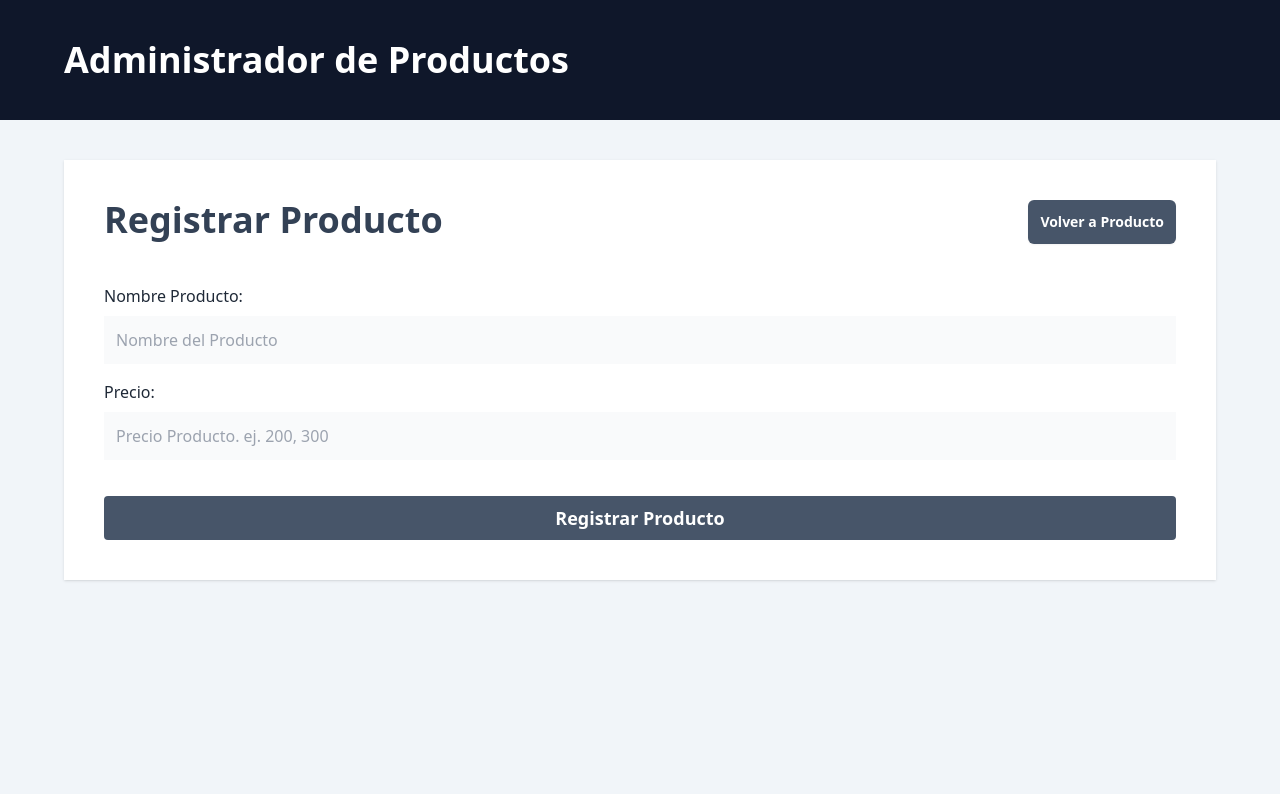
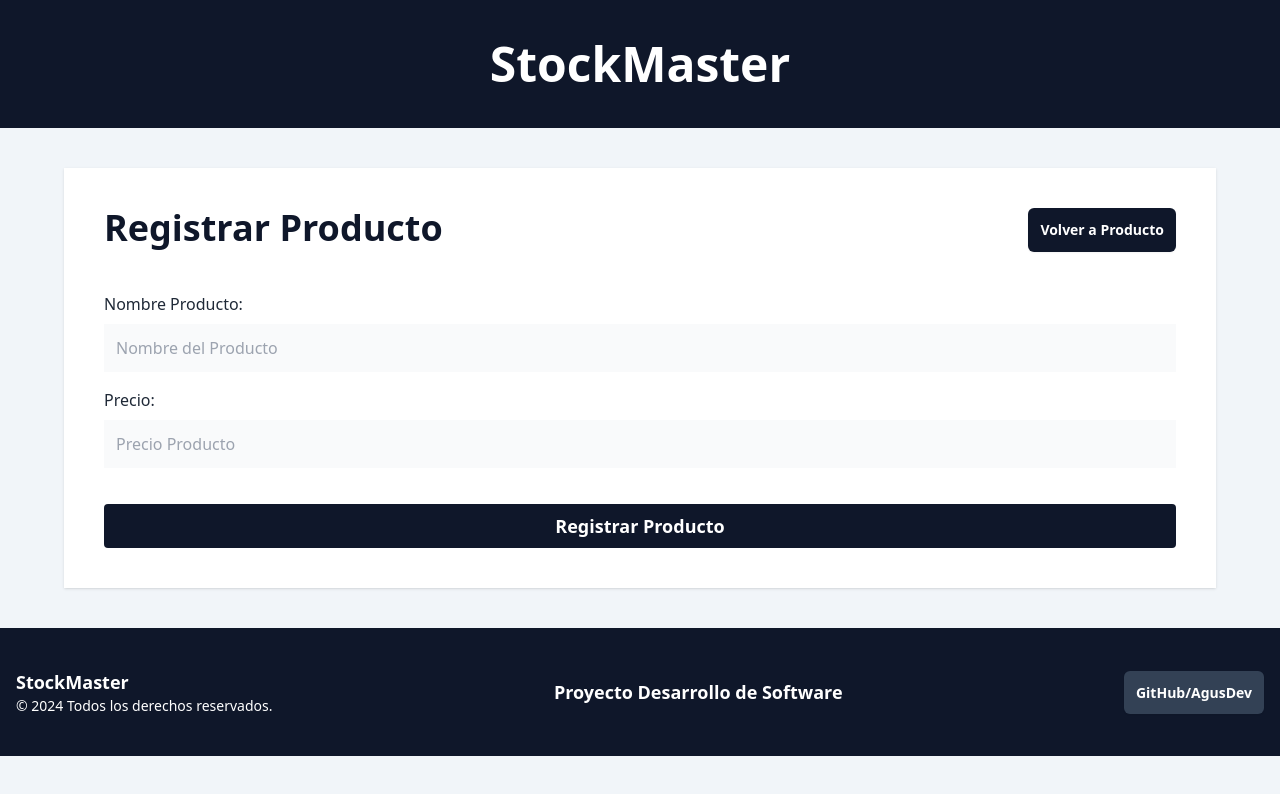
Before and after one commit to AgustinDevelopment/StockMasterTS, a React (Vite) app in the folder frontend/: page /productos/nuevo in a window 1280 px wide. Shown: the top 794 px of the page. Built offline with nearby package versions, Linux system fonts and the light colour scheme.

Commit message:
cambios en el frontend

```diff
--- a/frontend/src/components/ProductDetails.tsx
+++ b/frontend/src/components/ProductDetails.tsx
@@ -49,7 +49,7 @@
             <div className="flex gap-2 items-center">
                 <button
                     onClick={() => navigate(`/productos/${product.id}/editar`)}
-                    className="bg-slate-600 text-white rounded-lg w-full p-2 uppercase font-bold text-xs text-center"
+                    className="bg-slate-900 text-white rounded-lg w-full p-2 uppercase font-bold text-xs text-center"
                 >Editar</button>
 
                 <Form
--- a/frontend/src/components/ProductForm.tsx
+++ b/frontend/src/components/ProductForm.tsx
@@ -30,7 +30,7 @@
                 id="price"
                 type="number"
                 className="mt-2 block w-full p-3 bg-gray-50"
-                placeholder="Precio Producto. ej. 200, 300"
+                placeholder="Precio Producto"
                 name="price"
                 defaultValue={product?.price}
 
--- a/frontend/src/layouts/Layout.tsx
+++ b/frontend/src/layouts/Layout.tsx
@@ -5,7 +5,7 @@
     <>
         <header className='bg-slate-900'>
           <div className='mx-auto max-w-6xl py-10'>
-            <h1 className='text-4xl font-extrabold text-white'>Administrador de Productos</h1>
+            <h1 className='text-5xl font-extrabold text-white text-center'>StockMaster</h1>
           </div>
         </header>
 
@@ -13,6 +13,22 @@
           <Outlet />
         </main>
 
+        <footer className="bg-slate-900 text-white py-10 mt-10">
+          <div className="container mx-auto px-4 flex flex-col md:flex-row items-center justify-between">
+            <div className="text-center md:text-left">
+              <h2 className="text-lg font-bold text-white">StockMaster</h2>
+              <p className="text-sm text-white">© 2024 Todos los derechos reservados.</p>
+            </div>
+            <div className="mt-4 md:mt-0 text-center">
+              <h2 className="text-white font-bold text-lg">Proyecto Desarrollo de Software</h2>
+            </div>
+            <div className="mt-4 md:mt-0 text-center">
+              <a href="https://github.com/AgustinDevelopment" className="rounded-md bg-slate-700 p-3 text-sm font-bold text-white shadow-sm hover:bg-slate-700' hover:bg-slate-800">GitHub/AgusDev</a>
+            </div>
+          </div>
+        </footer>
+
+
     </>
   )
 }
--- a/frontend/src/views/EditProduct.tsx
+++ b/frontend/src/views/EditProduct.tsx
@@ -50,10 +50,10 @@
   return (
     <>
       <div className='flex justify-between'>
-            <h2 className='text-4xl font-black text-slate-700'>Editar Producto</h2>
+            <h2 className='text-4xl font-black text-slate-900'>Editar Producto</h2>
             <Link
                 to="/"
-                className='rounded-md bg-slate-600 p-3 text-sm font-bold text-white shadow-sm hover:bg-slate-500'
+                className='rounded-md bg-slate-900 p-3 text-sm font-bold text-white shadow-sm hover:bg-slate-700'
             >
                 Volver a Producto
             </Link>
@@ -89,7 +89,7 @@
 
         <input
           type="submit"
-          className="mt-5 w-full bg-slate-600 p-2 text-white font-bold text-lg cursor-pointer rounded"
+          className="mt-5 w-full bg-slate-900 p-2 text-white font-bold text-lg cursor-pointer rounded"
           value="Actualizar Producto"
         />
       </Form>
--- a/frontend/src/views/NewProduct.tsx
+++ b/frontend/src/views/NewProduct.tsx
@@ -29,10 +29,10 @@
   return (
     <>
       <div className='flex justify-between'>
-            <h2 className='text-4xl font-black text-slate-700'>Registrar Producto</h2>
+            <h2 className='text-4xl font-black text-slate-900'>Registrar Producto</h2>
             <Link
                 to="/"
-                className='rounded-md bg-slate-600 p-3 text-sm font-bold text-white shadow-sm hover:bg-slate-500'
+                className='rounded-md bg-slate-900 p-3 text-sm font-bold text-white shadow-sm hover:bg-slate-700'
             >
                 Volver a Producto
             </Link>
@@ -49,7 +49,7 @@
 
         <input
           type="submit"
-          className="mt-5 w-full bg-slate-600 p-2 text-white font-bold text-lg cursor-pointer rounded"
+          className="mt-5 w-full bg-slate-900 p-2 text-white font-bold text-lg cursor-pointer rounded"
           value="Registrar Producto"
         />
       </Form>
--- a/frontend/src/views/Products.tsx
+++ b/frontend/src/views/Products.tsx
@@ -24,10 +24,10 @@
   return (
     <>
         <div className='flex justify-between'>
-            <h2 className='text-4xl font-black text-slate-700'>Productos</h2>
+            <h2 className='text-4xl font-black text-slate-900'>Productos</h2>
             <Link
                 to="productos/nuevo"
-                className='rounded-md bg-slate-600 p-3 text-sm font-bold text-white shadow-sm hover:bg-slate-500'
+                className='rounded-md bg-slate-900 p-3 text-sm font-bold text-white shadow-sm hover:bg-slate-700'
             >
                 Agregar Producto
             </Link>
@@ -36,7 +36,7 @@
 
         <div className="p-2">
           <table className="w-full mt-5 table-auto">
-            <thead className="bg-slate-600 text-white">
+            <thead className="bg-slate-900 text-white">
                 <tr>
                     <th className="p-2">Producto</th>
                     <th className="p-2">Precio</th>
@@ -54,6 +54,7 @@
             </tbody>
           </table>
         </div>
+
     </>
   )
 }
```
